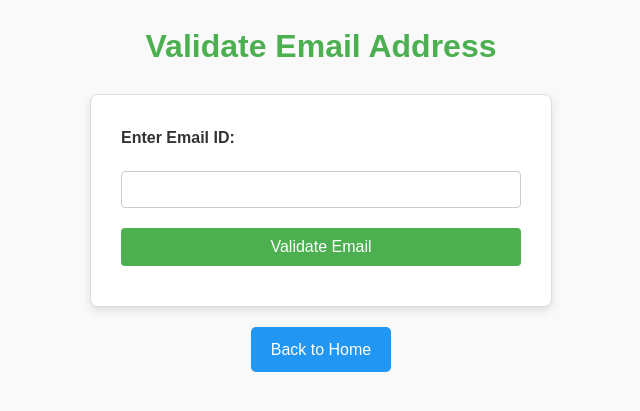
After one commit to coffee-and-debugging/Regex-Matcher, a Flask app: page /validate-email in a window 1280 px wide. The commit adds this page. Shown: the top 411 px of the page, without its empty margins (319-959 px from the left). Run offline with Flask 3, Linux system fonts and the light colour scheme.

Commit message:
ADD: email validation

```diff
--- a/app.py
+++ b/app.py
@@ -11,13 +11,20 @@ def index():
 def results():
     test_string = request.form['test_string']
     regex = request.form['regex']
-
     try:
         matches = re.findall(regex, test_string)
     except re.error as e:
         matches = [f"Regex Error: {e}"]
+    return render_template('results.html', test_string=test_string, regex=regex, matches=matches)
 
-    return render_template('results.html', matches=matches, test_string=test_string, regex=regex)
+@app.route('/validate-email', methods=['GET', 'POST'])
+def validate_email():
+    if request.method == 'POST':
+        email = request.form['email']
+        email_regex = r'^[a-zA-Z0-9._%+-]+@[a-zA-Z0-9.-]+\.[a-zA-Z]{2,}$'
+        is_valid = re.match(email_regex, email) is not None
+        return render_template('validate_email.html', email=email, is_valid=is_valid)
+    return render_template('validate_email.html', email=None, is_valid=None)
 
 if __name__ == '__main__':
     app.run(debug=True)
--- a/static/css/styles.css
+++ b/static/css/styles.css
@@ -1,60 +1,125 @@
 body {
-    font-family: Arial, sans-serif;
-    margin: 20px;
-    background-color: #f4f4f4;
-    color: #333;
+    font-family: 'Arial', sans-serif;
+    background-color: #f9f9f9;
+    color: #333333;
+    margin: 0;
+    padding: 0;
+    line-height: 1.6;
 }
 
 h1 {
+    text-align: center;
     color: #4CAF50;
-    text-align: center;
 }
 
 form {
     max-width: 400px;
     margin: 20px auto;
-    padding: 40px;
-    border: 5px solid #ccc;
+    padding: 30px;
+    border: 1px solid #ddd;
     background: #fff;
-    border-radius: 5px;
+    border-radius: 8px;
     box-shadow: 0 4px 8px rgba(0, 0, 0, 0.1);
 }
 
-label {
+form label {
     display: block;
-    margin: 10px 0 5px;
+    margin-bottom: 10px;
+    font-weight: bold;
 }
 
-input {
+form input[type="text"],
+form button {
     width: 100%;
-    padding: 8px;
-    margin-bottom: 10px;
+    padding: 10px;
+    margin: 10px 0;
     border: 1px solid #ccc;
     border-radius: 4px;
+    box-sizing: border-box;
 }
 
-button {
-    width: 100%;
-    padding: 10px;
+form button {
     background-color: #4CAF50;
     color: white;
+    font-size: 16px;
     border: none;
-    border-radius: 4px;
     cursor: pointer;
+    transition: background-color 0.3s;
 }
 
-button:hover {
+form button:hover {
     background-color: #45a049;
 }
 
-ul {
-    list-style-type: none;
-    padding: 0;
+.results-container {
+    max-width: 600px;
+    margin: 30px auto;
+    padding: 20px;
+    border: 1px solid #ddd;
+    background: #fff;
+    border-radius: 8px;
+    box-shadow: 0 4px 8px rgba(0, 0, 0, 0.1);
 }
 
-ul li {
-    background: #e8e8e8;
+.results-container p {
+    font-size: 16px;
+    line-height: 1.6;
+    margin: 10px 0;
+    color: #333;
+}
+
+.results-container h2 {
+    margin-top: 20px;
+    color: #4CAF50;
+}
+
+.results-list {
+    list-style-type: disc;
+    margin: 10px 0 0 20px;
+    padding: 0;
+    color: #333;
+    font-size: 16px;
+}
+
+.results-list li {
     margin: 5px 0;
-    padding: 8px;
-    border-radius: 4px;
 }
+
+.menu {
+    text-align: center;
+    margin-top: 20px;
+}
+
+.menu a {
+    display: inline-block;
+    text-decoration: none;
+    font-size: 18px;
+    color: #2196F3;
+    padding: 10px 20px;
+    border: 1px solid #2196F3;
+    border-radius: 5px;
+    transition: background-color 0.3s, color 0.3s;
+}
+
+.menu a:hover {
+    background-color: #2196F3;
+    color: white;
+}
+
+.back-button {
+    display: block;
+    width: fit-content;
+    margin: 20px auto;
+    padding: 10px 20px;
+    background-color: #2196F3;
+    color: #fff;
+    text-align: center;
+    text-decoration: none;
+    font-size: 16px;
+    border-radius: 5px;
+    transition: background-color 0.3s;
+}
+
+.back-button:hover {
+    background-color: #1976D2;
+}
--- /dev/null
+++ b/templates/validate_email.html
@@ -0,0 +1,24 @@
+<!DOCTYPE html>
+<html lang="en">
+<head>
+    <meta charset="UTF-8">
+    <meta name="viewport" content="width=device-width, initial-scale=1.0">
+    <title>Validate Email</title>
+    <link rel="stylesheet" href="{{ url_for('static', filename='css/styles.css') }}">
+</head>
+<body>
+    <h1>Validate Email Address</h1>
+    <form method="post" action="/validate-email">
+        <label for="email">Enter Email ID:</label>
+        <input type="text" id="email" name="email" required>
+        <button type="submit">Validate Email</button>
+    </form>
+    {% if email is not none %}
+        <div class="results-container">
+            <p>Email: <strong>{{ email }}</strong></p>
+            <p>Status: <strong>{{ "Valid" if is_valid else "Invalid" }}</strong></p>
+        </div>
+    {% endif %}
+    <a href="/" class="back-button">Back to Home</a>
+</body>
+</html>
```
Also changed, not shown: templates/index.html (+8 -4 lines), templates/results.html (+15 -16 lines).
